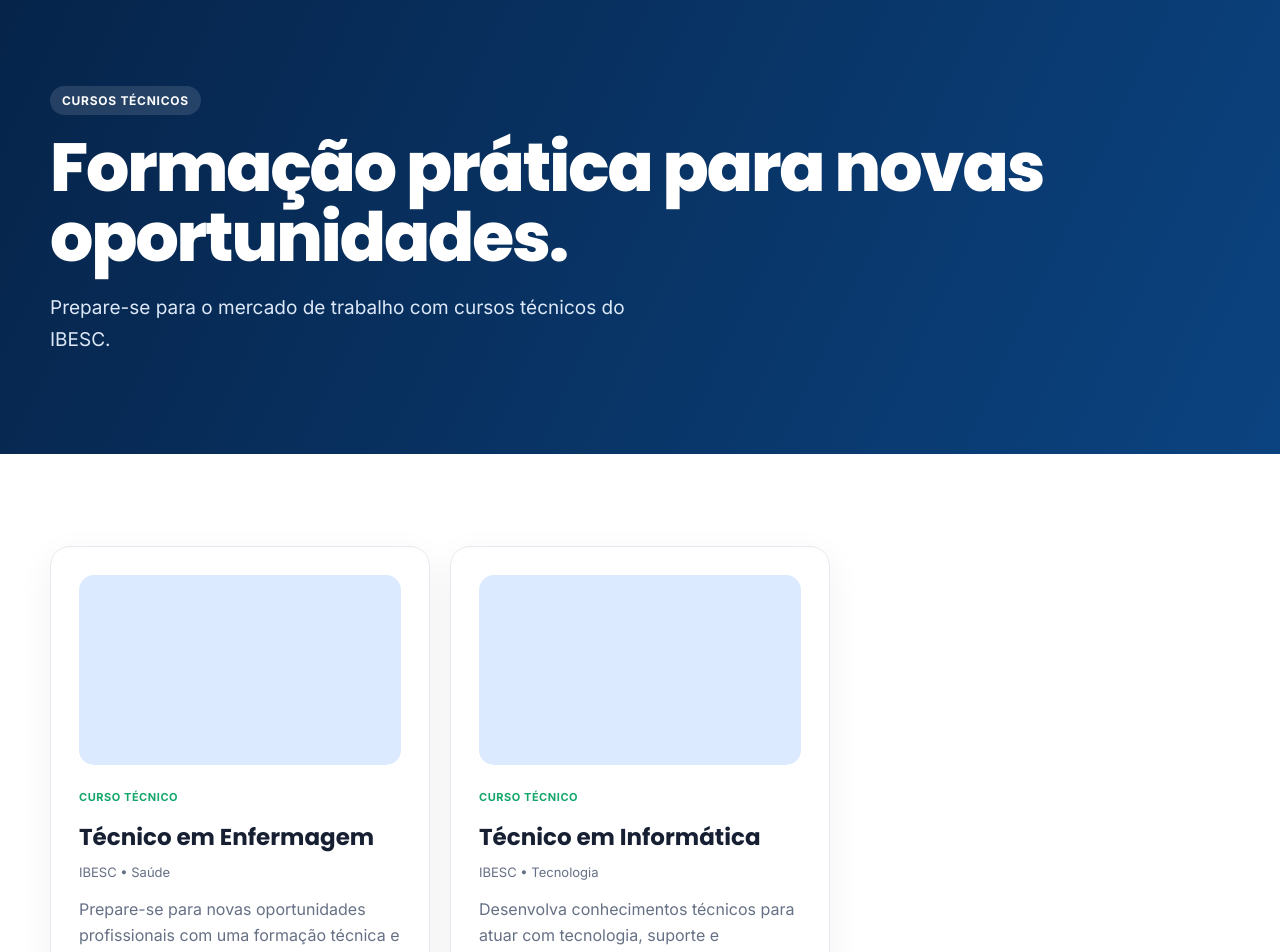
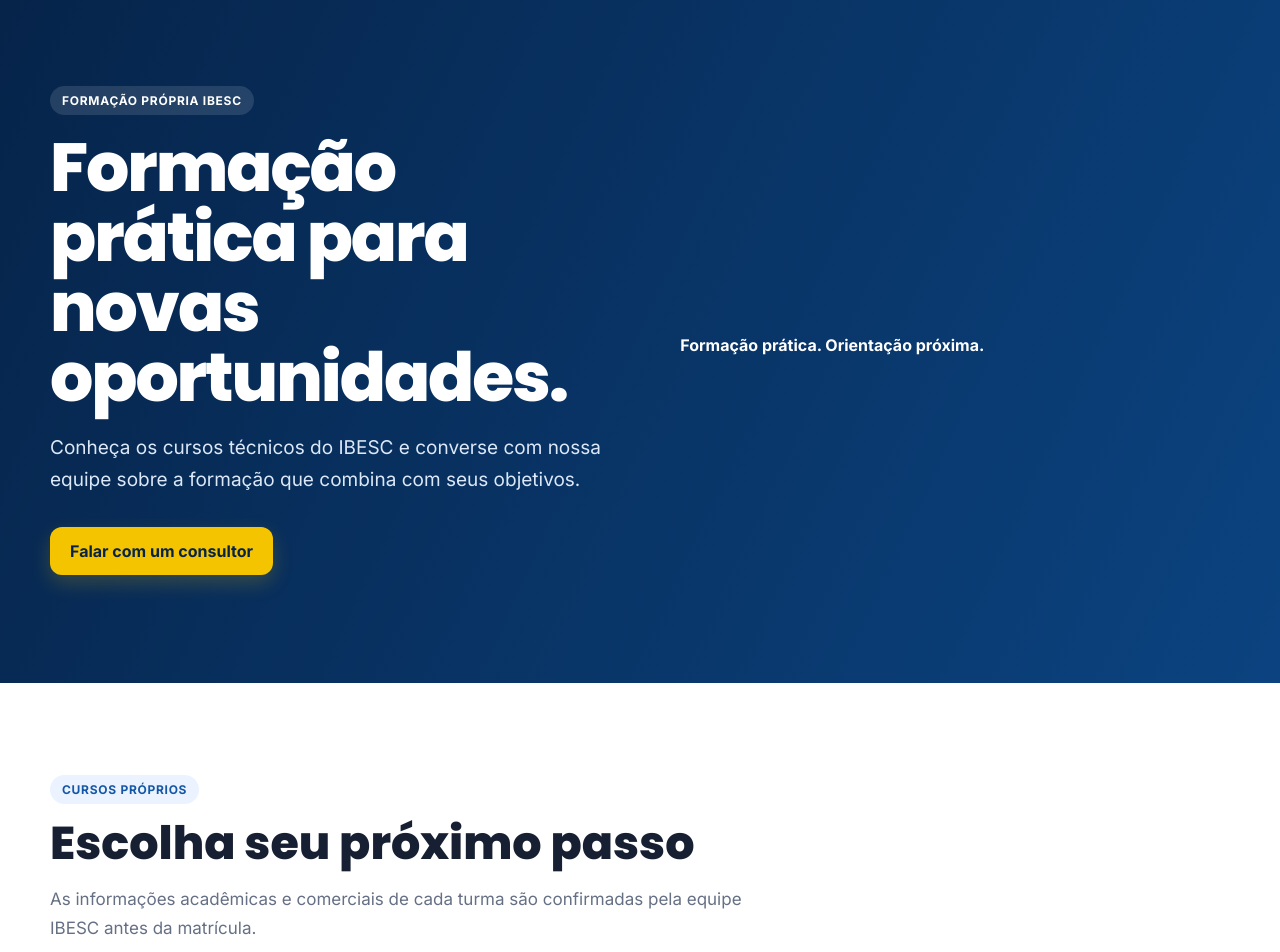
Before and after one commit to comercialexternobv-png/ibesc, a Next.js app: page /cursos-tecnicos in a window 1280 px wide. Shown: the top 952 px of the page. Built offline with nearby package versions, Linux system fonts and the light colour scheme.

Commit message:
feat: improve IBESC technical course catalog

```diff
--- a/src/app/cursos-tecnicos/page.tsx
+++ b/src/app/cursos-tecnicos/page.tsx
@@ -1 +1,13 @@
-import Link from 'next/link';import {courses} from '@/data/courses';export const metadata={title:'Cursos Técnicos | IBESC',description:'Cursos técnicos do IBESC em Boa Viagem — CE.'};export default function Page(){const list=courses.filter(c=>c.category==='TECNICO');return <main><section className="hero"><div className="container"><span className="eyebrow" style={{background:'rgba(255,255,255,.12)',color:'#fff'}}>Cursos técnicos</span><h1>Formação prática para novas oportunidades.</h1><p>Prepare-se para o mercado de trabalho com cursos técnicos do IBESC.</p></div></section><section className="section"><div className="container"><div className="course-grid">{list.map(c=><article className="card course-card" key={c.id}><div className="course-image"/><span className="tag">Curso Técnico</span><h3>{c.name}</h3><div className="course-meta">IBESC • {c.area}</div><p>{c.description}</p><Link className="btn btn-dark" href={`/curso/${c.slug}`}>Quero saber mais</Link></article>)}</div></div></section></main>}
+import Link from 'next/link';
+import { courses } from '@/data/courses';
+import { ArrowRight, MessageCircle, ShieldCheck } from 'lucide-react';
+
+export const metadata={title:'Cursos Técnicos | IBESC',description:'Conheça os cursos técnicos próprios do IBESC em Boa Viagem — CE.'};
+const wa='5588988498031';
+const waLink=(name:string)=>`https://wa.me/${wa}?text=${encodeURIComponent(`Olá! Vim pelo site do IBESC e gostaria de receber informações sobre o curso de ${name}.`)}`;
+
+export default function Page(){const list=courses.filter(c=>c.category==='TECNICO');return <main>
+<section className="hero"><div className="container hero-grid"><div><span className="eyebrow" style={{background:'rgba(255,255,255,.12)',color:'#fff'}}>Formação própria IBESC</span><h1>Formação prática para novas oportunidades.</h1><p>Conheça os cursos técnicos do IBESC e converse com nossa equipe sobre a formação que combina com seus objetivos.</p><div className="hero-actions"><a className="btn btn-primary" href={`https://wa.me/${wa}?text=${encodeURIComponent('Olá! Vim pelo site do IBESC e quero conhecer os cursos técnicos.')}`}>Falar com um consultor</a></div></div><div className="hero-card"><div className="fake-photo"/><strong>Formação prática. Orientação próxima.</strong></div></div></section>
+<section className="section"><div className="container"><div className="section-head"><span className="eyebrow">Cursos próprios</span><h2>Escolha seu próximo passo</h2><p>As informações acadêmicas e comerciais de cada turma são confirmadas pela equipe IBESC antes da matrícula.</p></div><div className="course-grid">{list.map(c=><article className="card course-card" key={c.id}><div className="course-image"/><span className="tag">Curso Técnico • IBESC</span><h3>{c.name}</h3><div className="course-meta">Boa Viagem — CE • {c.area}</div><p>{c.description}</p><div style={{display:'flex',gap:10,flexWrap:'wrap'}}><Link className="btn btn-dark" href={`/curso/${c.slug}`}>Saiba mais <ArrowRight size={16}/></Link><a className="btn btn-primary" href={waLink(c.name)}><MessageCircle size={16}/> WhatsApp</a></div></article>)}</div></div></section>
+<section className="section" style={{background:'var(--light)'}}><div className="container"><div className="section-head"><span className="eyebrow">Transparência</span><h2>Informação clara antes da matrícula</h2><p>Não apresentamos preços, duração, datas, horários ou número de vagas sem cadastro e confirmação. Nosso consultor orienta você com os dados disponíveis para a turma.</p></div><div className="diff-grid">{['Orientação para sua escolha','Atendimento próximo','Informações confirmadas','Próximos passos claros'].map(x=><div className="card" key={x}><ShieldCheck color="var(--green)"/><h3>{x}</h3><p>Converse com a equipe IBESC para receber as informações atuais do curso.</p></div>)}</div></div></section>
+</main>}
```
